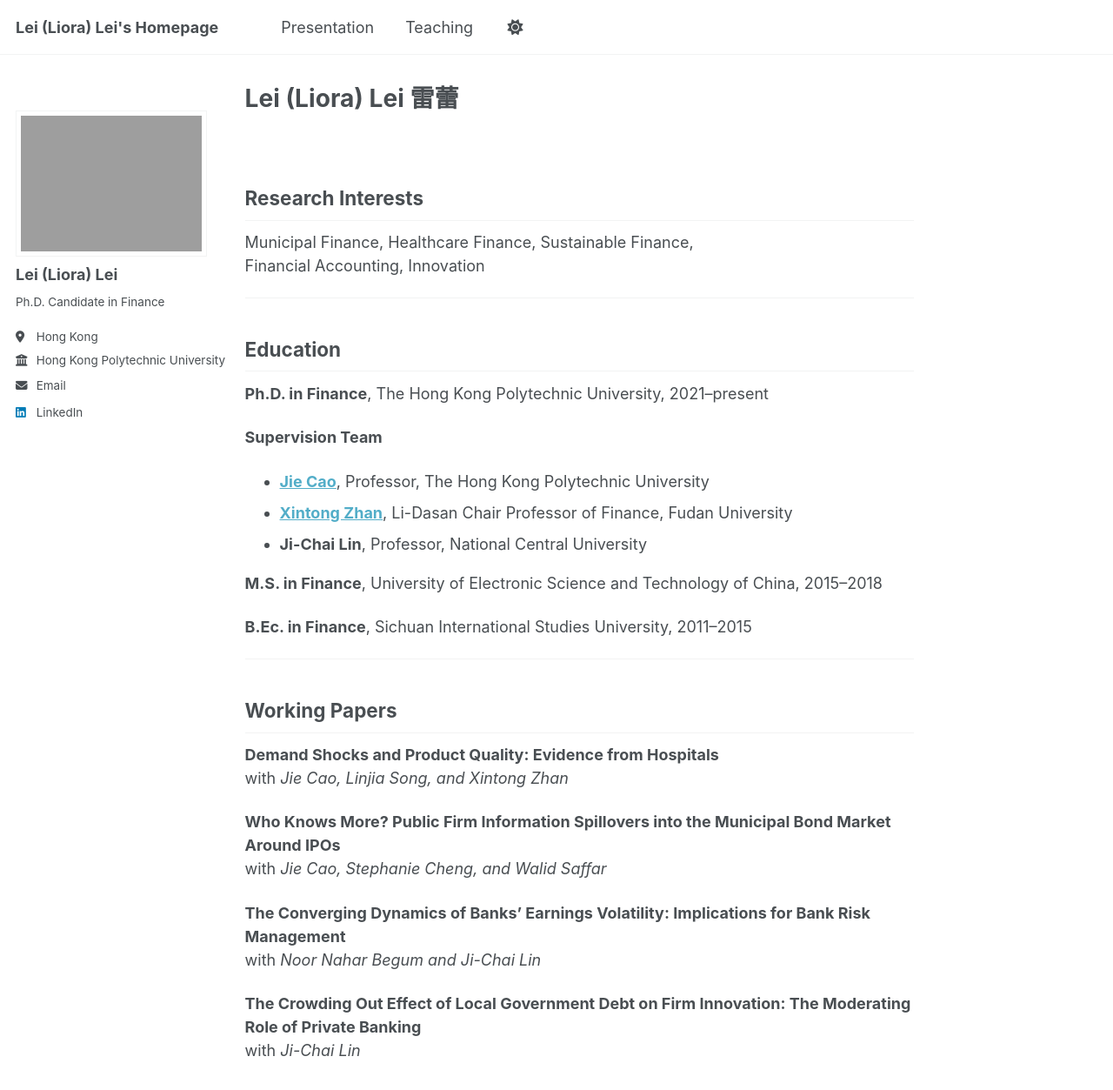
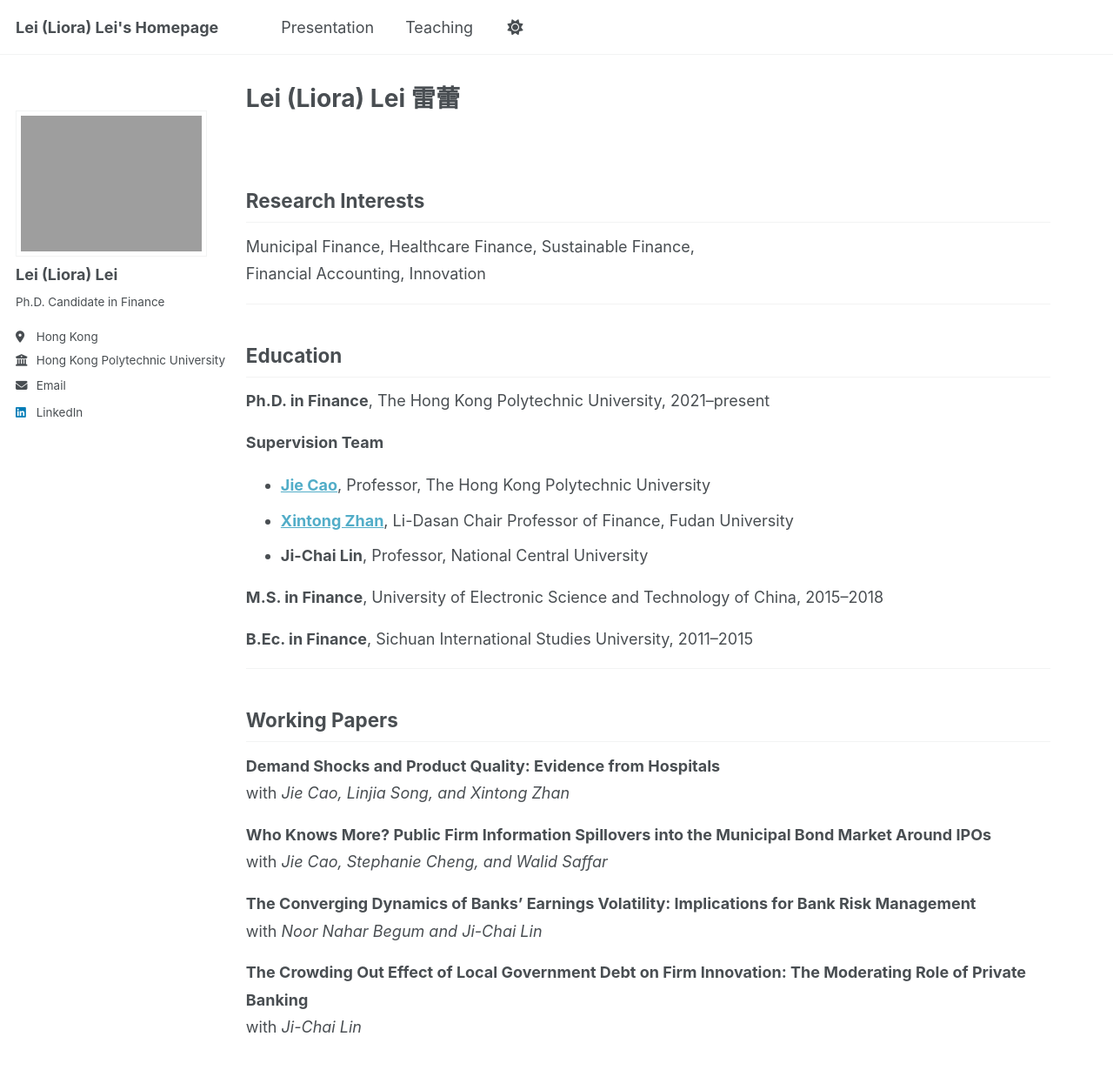
Before and after one commit to Liora-Lei/Lei-Lei, a Jekyll site: the page built from _pages/about.md, in a window 1280 px wide and 1400 px high. Shown: the top 1253 px of the window at 87% size. Built offline with Jekyll 4.4.1, drawn with Linux system fonts in a browser that asks for light colours; a script that is not in the unit is left out.

Commit message:
Update custom.html

```diff
--- a/_includes/head/custom.html
+++ b/_includes/head/custom.html
@@ -14,19 +18,70 @@
 <link rel="icon" href="/images/favicon.ico"/>
 <meta name="theme-color" content="#ffffff"/>
 
-<!-- ✅ Custom CSS overrides -->
+<!-- ===========================================================
+     ✅ Custom CSS overrides — 全站加宽 + 间距优化
+     =========================================================== -->
 <style>
-/* 让正文更宽一点并居中 */
-.page__content,
+/* ==========================================================================
+   AcademicPages / Minimal Mistakes — 全局页面加宽样式
+   ========================================================================== */
+
+/* 外层容器整体加宽并居中 */
+.page,
+.page__inner-wrap,
+.layout--single .page,
 .layout--single .page__inner-wrap,
-.author__content {
-  max-width: 1000px !important;  /* 可调：900–1100px */
-  margin: 0 auto !important;
+.layout--single .page__content {
+  max-width: 1100px !important;   /* 默认约740px，可改900–1200px */
+  margin-left: auto !important;
+  margin-right: auto !important;
+  padding-left: 1.5rem !important;
+  padding-right: 1.5rem !important;
 }
 
-/* 调整标题与正文之间空隙 */
+/* 正文内容加宽并优化行距 */
+.page__content {
+  max-width: 1100px !important;
+  margin: 0 auto !important;
+  line-height: 1.75;
+}
+
+/* 带作者简介或 sidebar 的页面保持一致宽度 */
+.author__content,
+.sidebar,
+.page__meta {
+  max-width: 1100px !important;
+}
+
+/* 调整标题和正文间距，让页面更舒适 */
 .page__title {
-  margin-bottom: 1.5em !important;
+  margin-bottom: 1.6em !important;
+}
+
+/* 列表和段落之间的行距 */
+.page__content ul,
+.page__content p {
+  margin-bottom: 0.9em;
+}
+
+/* 表格也稍微放宽一些 */
+.page__content table {
+  width: 100%;
+  max-width: 1000px;
+  margin: 1em auto;
+}
+
+/* 响应式优化：在窄屏设备上恢复默认宽度 */
+@media screen and (max-width: 900px) {
+  .page,
+  .page__inner-wrap,
+  .layout--single .page,
+  .layout--single .page__inner-wrap,
+  .page__content {
+    max-width: 90% !important;
+    padding-left: 1rem !important;
+    padding-right: 1rem !important;
+  }
 }
 </style>
 
```
Also changed, not shown: other parts of _includes/head/custom.html (+4 -0 lines).
